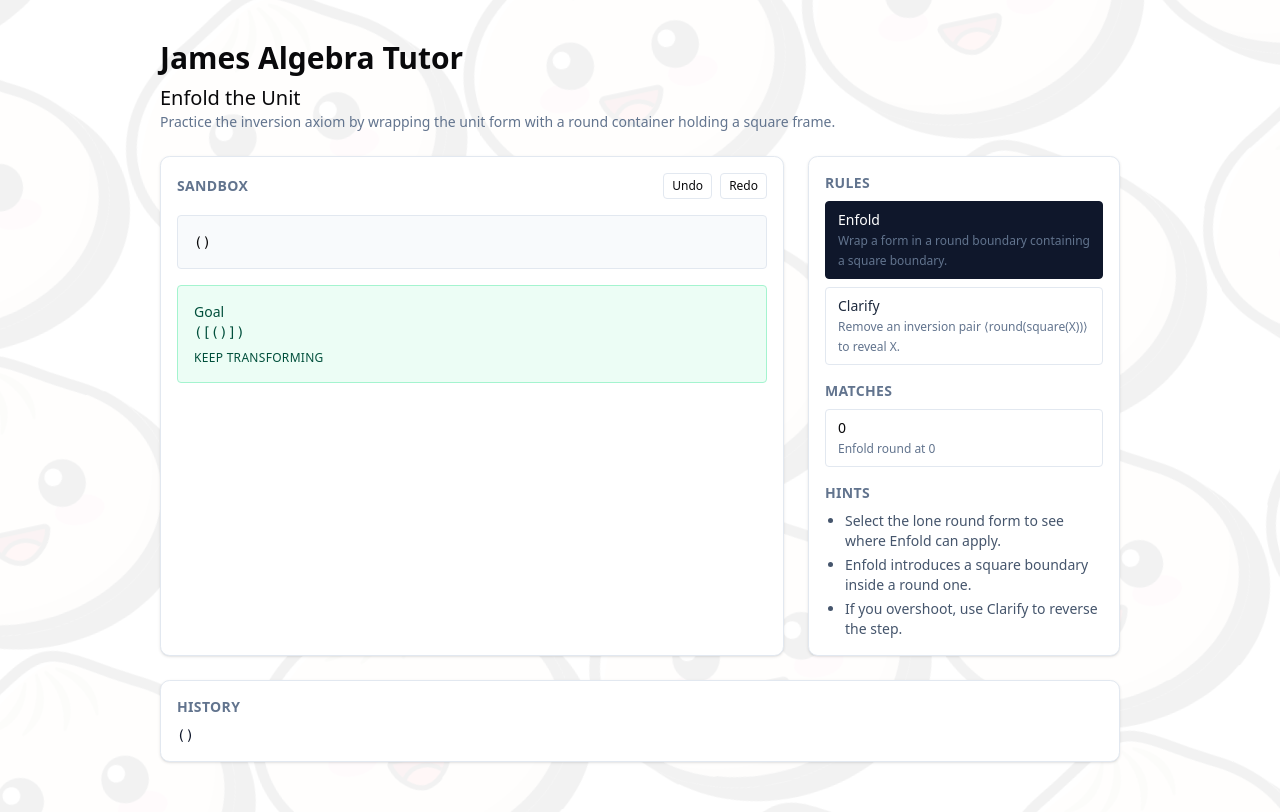
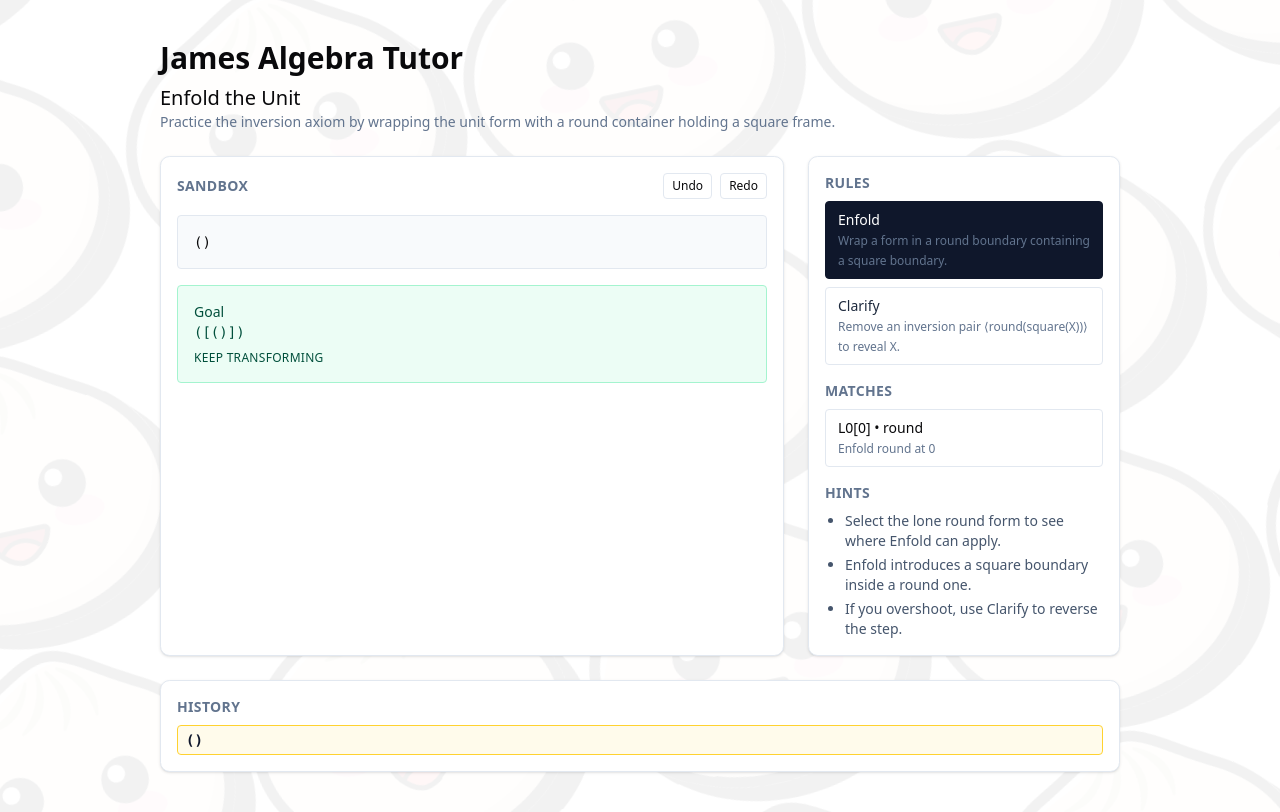
Before and after one commit to weavermarquez/james-algebra, a React (Vite) app in the folder poc/: page / in a window 1280 px wide. Built offline with nearby package versions, Linux system fonts and the light colour scheme.

Commit message:
feat(ui): Breadcrumbs, display proper ids on forms

```diff
--- a/poc/src/james-algebra/Sandbox.tsx
+++ b/poc/src/james-algebra/Sandbox.tsx
@@ -1,5 +1,5 @@
 import { useMemo, useState } from "react";
-import { applyRule, enumerateMatches, formatPath, isGoalReached } from "./engine";
+import { applyRule, enumerateMatches, isGoalReached } from "./engine";
 import { introductoryLesson } from "./lessons";
 import { cloneForest } from "./structure";
 import { RULES } from "./rules";
@@ -9,6 +9,7 @@ interface HistoryEntry {
   forms: FormForest;
   appliedRuleId?: string;
   matchPath?: FormPath;
+  matchPathLabel?: string;
 }
 
 const boundarySymbols: Record<Form["boundary"], [open: string, close: string]> = {
@@ -30,14 +31,42 @@ function formatForest(forms: FormForest): string {
   return forms.map(formToString).join(" ");
 }
 
+function describePath(forms: FormForest, path: FormPath): string {
+  if (path.length === 0) return "root";
+
+  const segments: string[] = [];
+  let currentLevel: FormForest = forms;
+
+  path.forEach((index, depth) => {
+    const node = currentLevel[index];
+    const labelPrefix = `L${depth}[${index}]`;
+    if (!node) {
+      segments.push(`${labelPrefix} • ?`);
+      currentLevel = [];
+      return;
+    }
+
+    segments.push(`${labelPrefix} • ${node.boundary}`);
+    currentLevel = node.children;
+  });
+
+  return segments.join(" › ");
+}
+
 const lesson = introductoryLesson;
 const lessonRules = RULES.filter(rule => lesson.allowedRuleIds.includes(rule.id));
 
-function historyEntry(forms: FormForest, appliedRuleId?: string, matchPath?: FormPath): HistoryEntry {
+function historyEntry(
+  forms: FormForest,
+  appliedRuleId?: string,
+  matchPath?: FormPath,
+  matchPathLabel?: string,
+): HistoryEntry {
   return {
     forms: cloneForest(forms),
     appliedRuleId,
     matchPath: matchPath ? [...matchPath] : undefined,
+    matchPathLabel,
   };
 }
 
@@ -84,7 +113,12 @@ export function Sandbox() {
     const truncatedHistory = history.slice(0, historyIndex + 1);
     const nextHistory = [
       ...truncatedHistory,
-      historyEntry(nextForms, selectedRule.id, match.meta.path),
+      historyEntry(
+        nextForms,
+        selectedRule.id,
+        match.meta.path,
+        describePath(currentForms, match.meta.path),
+      ),
     ];
     setHistory(nextHistory);
     setHistoryIndex(nextHistory.length - 1);
@@ -174,7 +208,9 @@ export function Sandbox() {
                   className="rounded border border-slate-200 px-3 py-2 text-left text-sm hover:bg-slate-50"
                   onClick={() => handleApplyMatch(match)}
                 >
-                  <span className="block font-medium">{formatPath(match.meta.path)}</span>
+                  <span className="block font-medium">
+                    {describePath(currentForms, match.meta.path)}
+                  </span>
                   {match.meta.description && (
                     <span className="text-xs text-slate-500">{match.meta.description}</span>
                   )}
@@ -197,16 +233,23 @@ export function Sandbox() {
       <section className="rounded-lg border border-slate-200 bg-white p-4 shadow-sm">
         <h3 className="text-sm font-semibold uppercase tracking-wide text-slate-500">History</h3>
         <ol className="mt-2 space-y-1 text-sm">
-          {history.map((entry, index) => (
-            <li key={index} className={index === historyIndex ? "font-medium text-slate-900" : "text-slate-600"}>
+          {history.map((entry, index) => {
+            const isCurrent = index === historyIndex;
+            const isLatest = index === history.length - 1;
+            const textClass = isCurrent ? "text-slate-900 font-semibold" : "text-slate-600";
+            const highlightClass = isLatest ? "border border-amber-300 bg-amber-50" : "border border-transparent";
+
+            return (
+              <li key={index} className={`rounded px-2 py-1 ${textClass} ${highlightClass}`}>
                 <span className="font-mono">{formatForest(entry.forms)}</span>
                 {entry.appliedRuleId && (
                   <span className="text-xs text-slate-500">
-                  {" "}— {entry.appliedRuleId} at {entry.matchPath ? formatPath(entry.matchPath) : "n/a"}
+                    {" "}— {entry.appliedRuleId} at {entry.matchPathLabel ?? "n/a"}
                   </span>
                 )}
               </li>
-          ))}
+            );
+          })}
         </ol>
       </section>
     </main>
```
Lines whose indentation alone changed are shown as unchanged.
